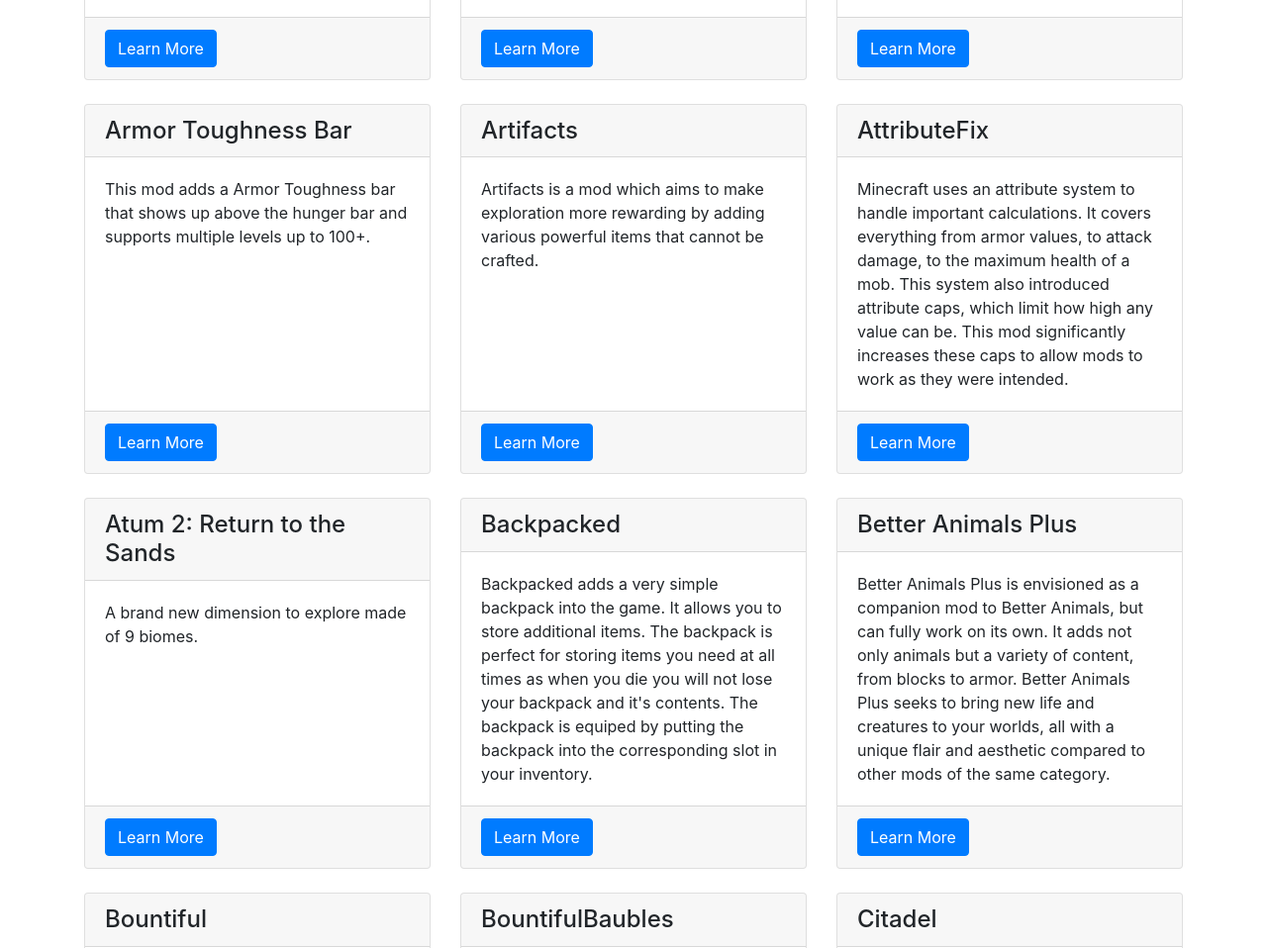
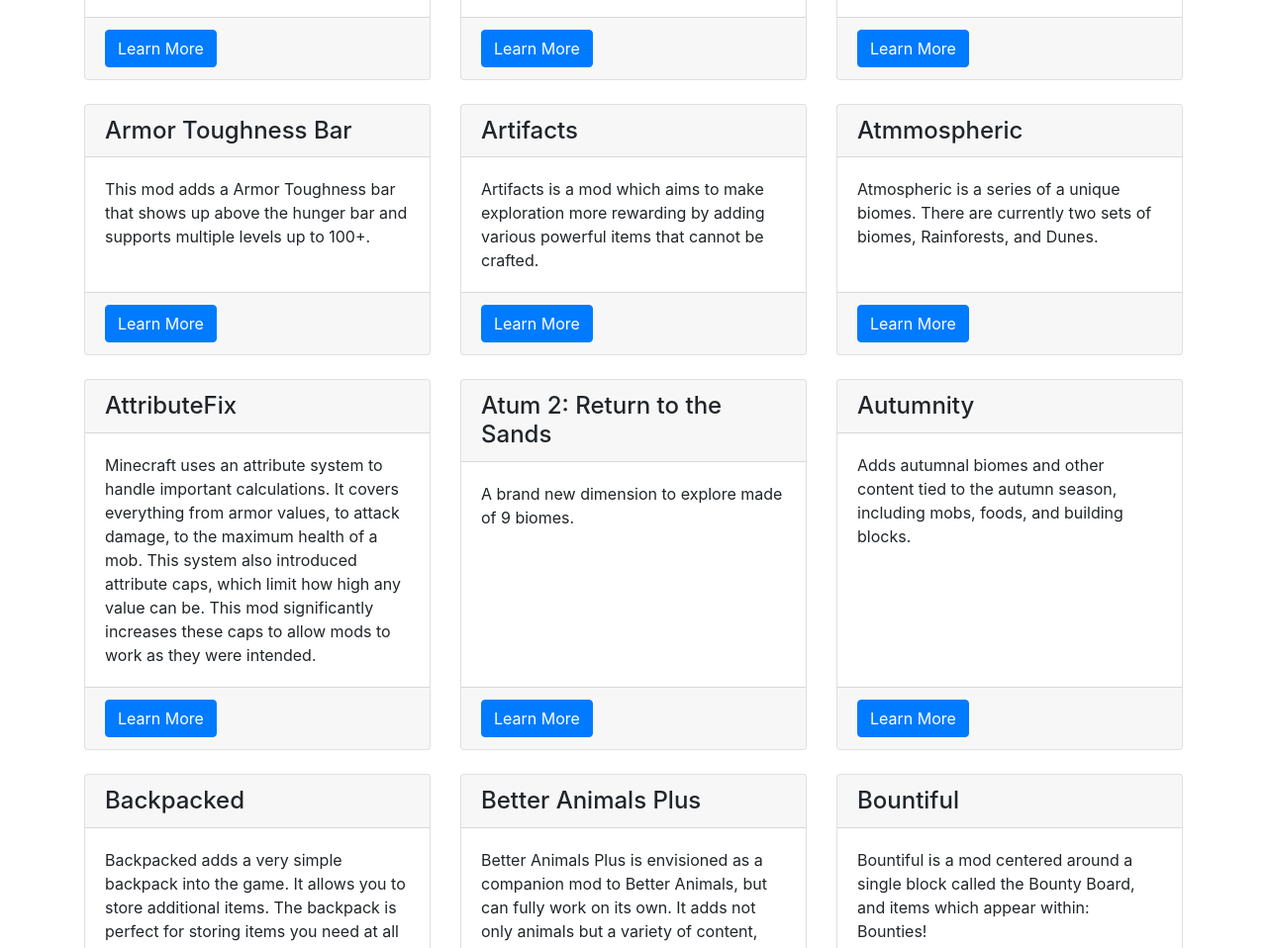
Before and after one commit to MatthewGimbut/MinecraftServerSite, a website: page modlist.html in a window 1280 px wide. Shown: the part 1486-2444 px from the top of the page at 99% size. Drawn offline with Linux system fonts and the light colour scheme.

Commit message:
Adding biome mods

```diff
--- a/modlist.html
+++ b/modlist.html
@@ -167,6 +167,17 @@
         </div>
       </div>
       <div class="col-lg-4 mb-4">
+        <div class="card h-100">
+          <h4 class="card-header">Atmmospheric</h4>
+          <div class="card-body">
+            <p class="card-text">Atmospheric is a series of a unique biomes. There are currently two sets of biomes, Rainforests, and Dunes.</p>
+          </div>
+          <div class="card-footer">
+            <a href="https://www.curseforge.com/minecraft/mc-mods/atmospheric" class="btn btn-primary">Learn More</a>
+          </div>
+        </div>
+      </div>
+      <div class="col-lg-4 mb-4">
           <div class="card h-100">
             <h4 class="card-header">AttributeFix</h4>
             <div class="card-body">
@@ -185,6 +196,17 @@
             </div>
             <div class="card-footer">
               <a href="https://www.curseforge.com/minecraft/mc-mods/atum" class="btn btn-primary">Learn More</a>
+            </div>
+          </div>
+        </div>
+        <div class="col-lg-4 mb-4">
+          <div class="card h-100">
+            <h4 class="card-header">Autumnity</h4>
+            <div class="card-body">
+              <p class="card-text">Adds autumnal biomes and other content tied to the autumn season, including mobs, foods, and building blocks.</p>
+            </div>
+            <div class="card-footer">
+              <a href="https://www.curseforge.com/minecraft/mc-mods/autumnity" class="btn btn-primary">Learn More</a>
             </div>
           </div>
         </div>
```
Also changed, not shown: index.html (+3 -1 lines), installation.html (+1 -1 lines).
